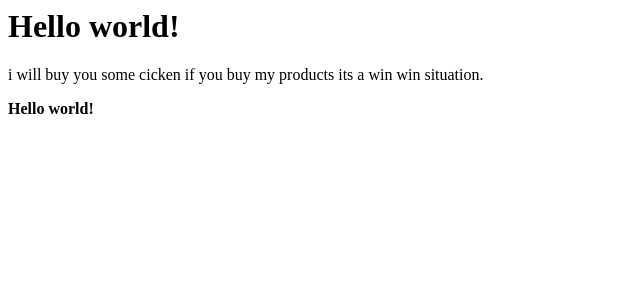
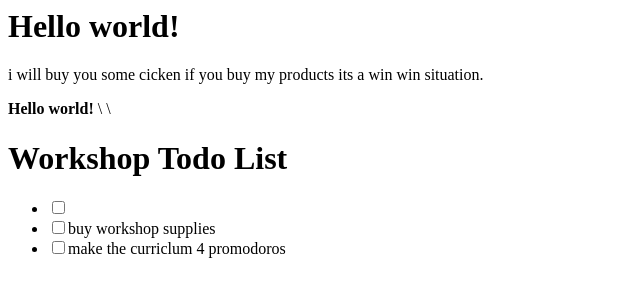
Before and after one commit to turtle65432/todo_app, a plain HTML site: page index.html in a window 1280 px wide. Shown: the whole page, without its empty margins (0-640 px from the left). Drawn offline with Linux system fonts and the light colour scheme.

Commit message:
Tag all content

```diff
--- a/index.html
+++ b/index.html
@@ -1,3 +1,23 @@
 <h1>Hello world!</h1>
 <p> i will buy you some cicken if you buy my products its a win win situation.</p>
 <strong>Hello world!</strong>
+<title>TO Do List Application</title>\
+<html>
+    <head>
+   <title>TO Do List Application</title>\
+</head>
+
+<body>
+<h1>Workshop Todo List</h1>
+<ul>
+    <li>
+        <input type="checkbox">
+    </li>
+    <li>
+    <input type="checkbox">buy workshop supplies</li>
+    <li> <input type="checkbox">make the curriclum 4 promodoros</li>
+</ul>
+
+</body>
+
+</html>
```
